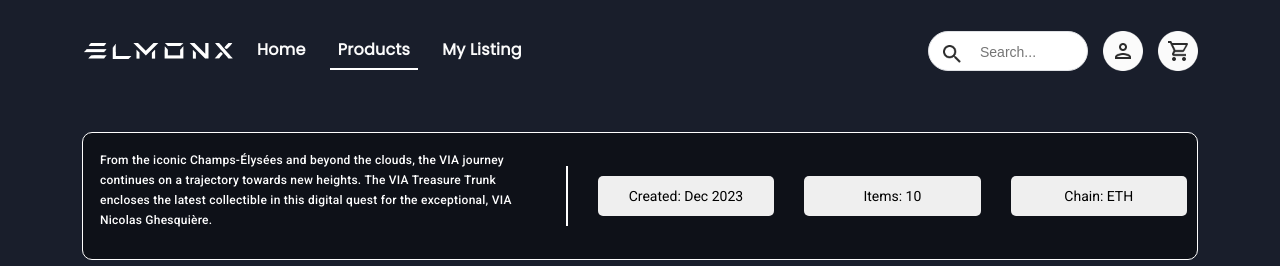
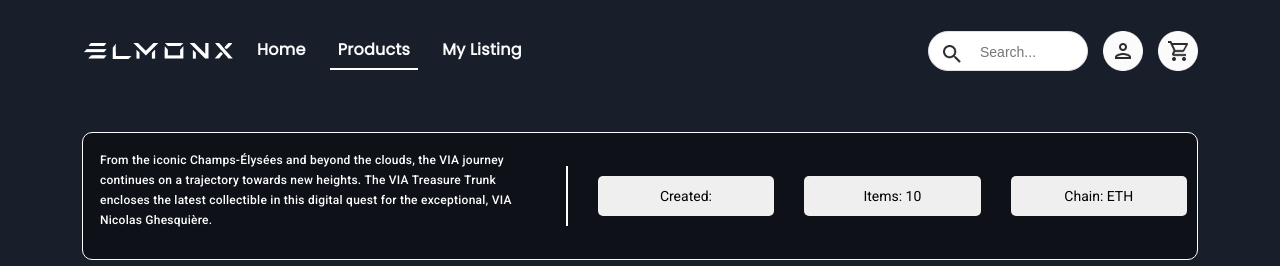
Before and after one commit to aliijaz133/elmon-x, an Angular app: page /products in a window 1280 px wide. Shown: the top 266 px of the page. Built offline with nearby package versions, Linux system fonts and the light colour scheme.

Commit message:
setInterval for trending

```diff
--- a/src/app/products/products.component.html
+++ b/src/app/products/products.component.html
@@ -8,7 +8,7 @@
     </p>
     <span class="box-line"></span>
     <div class="btn-containers">
-      <button class="btn-boxes">Created: Dec 2023</button>
+      <button class="btn-boxes">Created: {{yearTime | date : "MMM-yyyy"}}</button>
       <button class="btn-boxes">Items: 10</button>
       <button class="btn-boxes">Chain: ETH</button>
     </div>
--- a/src/app/products/products.component.ts
+++ b/src/app/products/products.component.ts
@@ -18,6 +18,8 @@
   trending: Trending[] = [];
 
   showLoader: boolean = false;
+
+  yearTime?: number;
 
   selectedTrendingItem: any;
 
@@ -137,5 +139,9 @@
     });
 
     this.toastr.success('Open Trending Detail');
+
+    setInterval(() => {
+      this.yearTime = Date.now();
+    }, 1);
   }
 }
```
